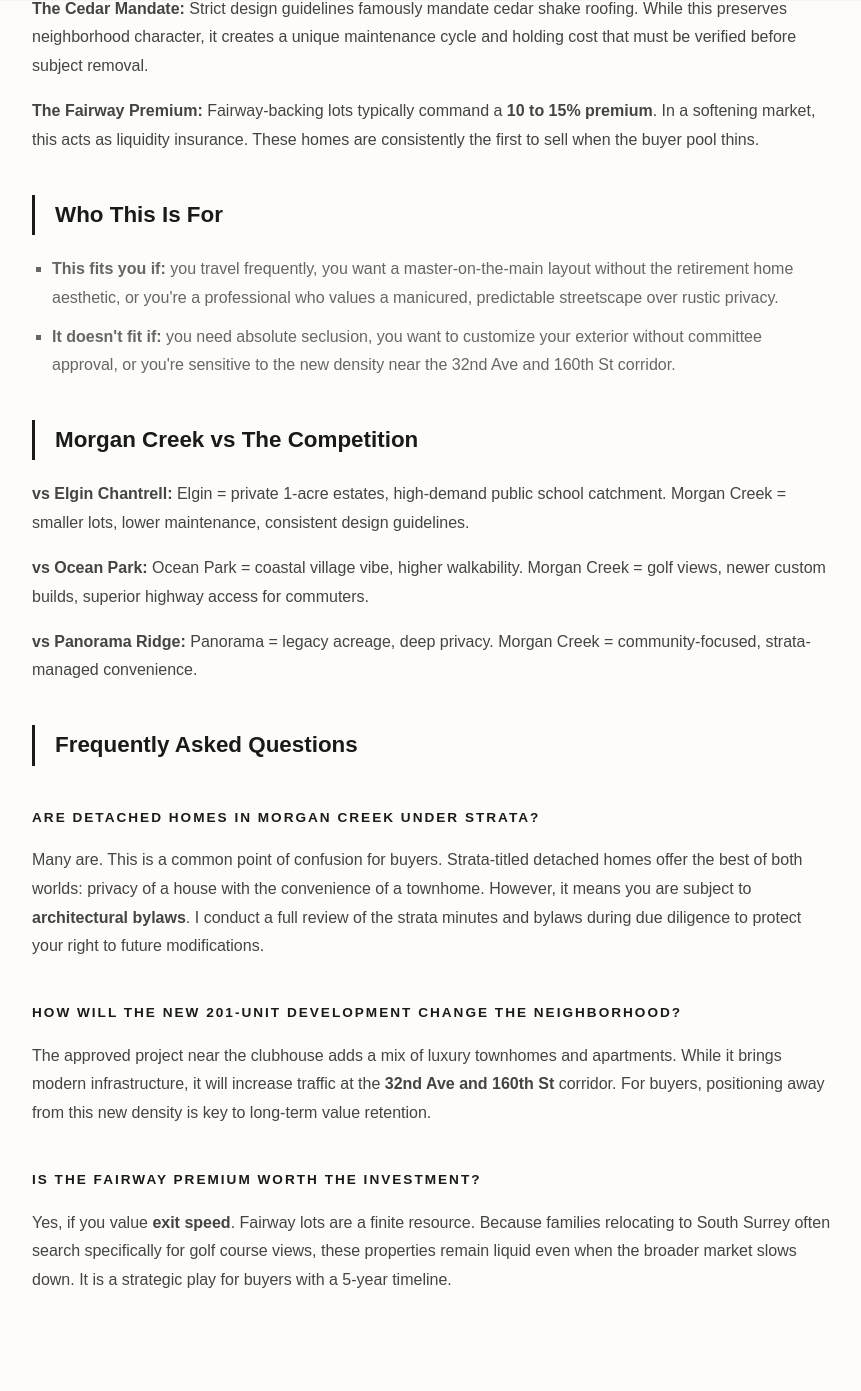
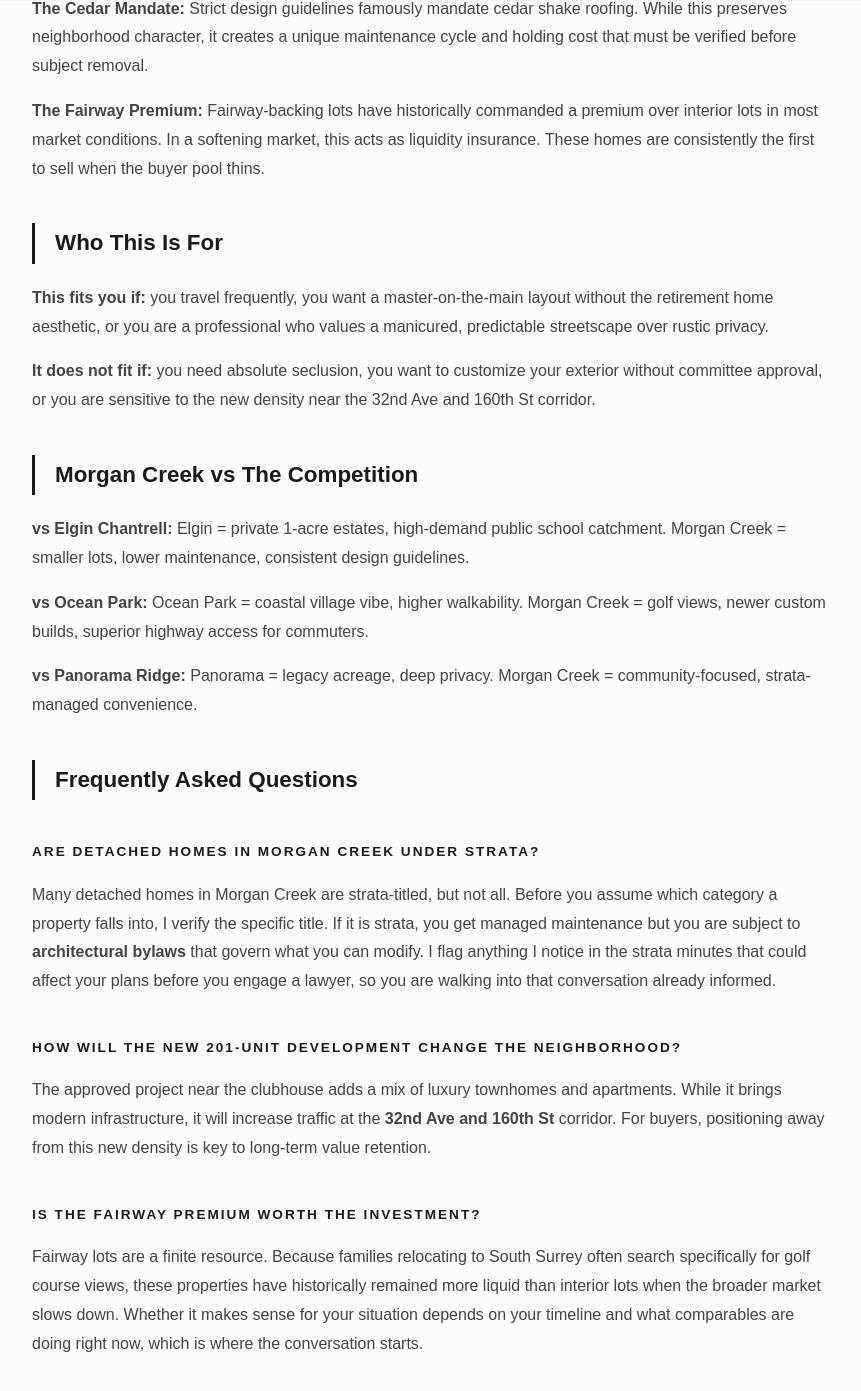
Before and after one commit to gvancouverhomes/tanvirbhupal-site, a Jekyll site: the page built from neighbourhoods/morgan-creek.md, in a window 1280 px wide and 1400 px high, scrolled down 804 px. Shown: the top 1391 px of the window, without its empty margins (208-1069 px from the left). Built offline with Jekyll 4.4.1, drawn with Linux system fonts in a browser that asks for light colours; some of the changed text lies outside the part shown.

Commit message:
Update Morgan Creek neighborhood description and FAQs
better language

```diff
--- a/neighbourhoods/morgan-creek.md
+++ b/neighbourhoods/morgan-creek.md
@@ -1,7 +1,7 @@
 ---
 layout: default
 title: "Morgan Creek Real Estate Strategy | The Lock-and-Go Premium"
-description: "Strategic analysis of Morgan Creek’s golf course lifestyle, strata-detached nuances, and the impact of the 201-unit clubhouse density project."
+description: "Strategic analysis of Morgan Creek's golf course lifestyle, strata-detached nuances, and the impact of the 201-unit clubhouse density project."
 permalink: /neighbourhoods/morgan-creek/
 faq_schema: |
   {
@@ -13,23 +13,23 @@ faq_schema: |
         "name": "Are detached homes in Morgan Creek under strata?",
         "acceptedAnswer": {
           "@type": "Answer",
-          "text": "Many detached executive homes in Morgan Creek are strata-titled. This provides professional landscaping and exterior consistency, but it also means owners must follow strict architectural bylaws, such as the mandate for cedar shake roofing. I verify the specific title for every property to ensure the maintenance structure aligns with your lifestyle."
+          "text": "Many detached homes in Morgan Creek are strata-titled, but not all. Before you assume which category a property falls into, I verify the specific title. If it is strata, you get managed maintenance but you are subject to architectural bylaws that govern what you can modify. I flag anything I notice in the strata minutes that could affect your plans before you engage a lawyer, so you are walking into that conversation already informed."
         }
       },
       {
         "@type": "Question",
-        "name": "How does the new townhouse development impact property values?",
+        "name": "How will the new 201-unit development change the neighborhood?",
         "acceptedAnswer": {
           "@type": "Answer",
-          "text": "The 2026 approval of a 201-unit project near the clubhouse has introduced a new density tier. While this increases local traffic at 32nd Ave, it also validates Morgan Creek as the premier hub for downsizers who want to stay in the community. Strategic buyers are prioritizing fairway-backing lots that are shielded from this new density."
+          "text": "The approved project near the clubhouse adds a mix of luxury townhomes and apartments. While it brings modern infrastructure, it will increase traffic at the 32nd Ave and 160th St corridor. For buyers, positioning away from this new density is key to long-term value retention."
         }
       },
       {
         "@type": "Question",
-        "name": "Is a fairway-backing lot a better investment than an interior lot?",
+        "name": "Is the fairway premium worth the investment?",
         "acceptedAnswer": {
           "@type": "Answer",
-          "text": "Historically, fairway lots command a 10 to 15% price premium. While the entry cost is higher, they benefit from a 'fixed supply.' This creates a defensive price floor and results in faster resale velocity compared to interior lots during balanced or buyer-favoured markets."
+          "text": "Fairway lots are a finite resource. Because families relocating to South Surrey often search specifically for golf course views, these properties have historically remained more liquid than interior lots when the broader market slows down. Whether it makes sense for your situation depends on your timeline and what comparables are doing right now, which is where the conversation starts."
         }
       }
     ]
@@ -52,7 +52,6 @@ faq_schema: |
   .audit-text { font-size: 0.95rem; color: #444; margin-bottom: 1.5rem; max-width: 650px; line-height: 1.6; }
   .audit-btn { display: inline-block; padding: 14px 28px; background: var(--dark); color: #fff !important; text-decoration: none; font-size: 0.8rem; font-weight: bold; letter-spacing: 1px; transition: background 0.2s ease; border: 1px solid var(--dark); white-space: nowrap; }
 
-  /* Navigation Grid Styles */
   .nav-section { padding: 80px 20px; border-top: 1px solid var(--border); background: var(--bg-alt); margin-top: 80px; }
   .nav-section-title { font-size: 0.75rem; text-transform: uppercase; letter-spacing: 3px; color: var(--meta); margin-bottom: 40px; text-align: center; }
   .nav-grid { display: grid; grid-template-columns: repeat(auto-fit, minmax(200px, 1fr)); gap: 20px; max-width: 1100px; margin: 0 auto; }
@@ -72,7 +71,7 @@ faq_schema: |
 
 <article class="intel-container">
   <header>
-    <h1 class="intel-header">Morgan Creek: South Surrey’s Strategic Golf Course Community</h1>
+    <h1 class="intel-header">Morgan Creek: South Surrey's Strategic Golf Course Community</h1>
     <p class="intel-sub">Is the fairway premium worth it, or should you save $200K+ on an interior lot?</p>
   </header>
 
@@ -80,17 +79,17 @@ faq_schema: |
     <p>Morgan Creek is often marketed as fully built-out, but 2026 brings a major shift. With a 201-unit project (82 townhomes and 119 apartments) approved near the clubhouse, understanding the exact position of your lot matters more than ever. <strong>If you buy here, are you buying the view, or the insurance that you can sell it in 5 years?</strong></p>
 
     <p>This is where executive families and downsizers land when they want the security of a manicured community without the 1-acre maintenance burden of Elgin Chantrell.</p>
-<p style="font-size: 0.95rem; color: var(--mid); margin-bottom: 40px;">Thinking about Morgan Creek? <a href="/contact" style="color: var(--dark); text-decoration: underline;">Start with a conversation →</a></p>
+
+    <p style="font-size: 0.95rem; color: var(--mid); margin-bottom: 40px;">Thinking about Morgan Creek? <a href="/contact" style="color: var(--dark); text-decoration: underline;">Start with a conversation →</a></p>
+
     <h2 class="section-title">What You're Actually Buying</h2>
     <p><strong>The Strata Hybrid:</strong> Many detached executive homes here are strata-detached. You own the structure, but professional management handles landscaping and snow removal. It is the ultimate lock-and-go for frequent travelers, but it means your modifications are subject to <strong>architectural bylaws</strong>.</p>
     <p><strong>The Cedar Mandate:</strong> Strict design guidelines famously mandate cedar shake roofing. While this preserves neighborhood character, it creates a unique maintenance cycle and holding cost that must be verified before subject removal.</p>
-    <p><strong>The Fairway Premium:</strong> Fairway-backing lots typically command a <strong>10 to 15% premium</strong>. In a softening market, this acts as liquidity insurance. These homes are consistently the first to sell when the buyer pool thins.</p>
+    <p><strong>The Fairway Premium:</strong> Fairway-backing lots have historically commanded a premium over interior lots in most market conditions. In a softening market, this acts as liquidity insurance. These homes are consistently the first to sell when the buyer pool thins.</p>
 
     <h2 class="section-title">Who This Is For</h2>
-    <ul class="metric-list">
-      <li><strong>This fits you if:</strong> you travel frequently, you want a master-on-the-main layout without the retirement home aesthetic, or you're a professional who values a manicured, predictable streetscape over rustic privacy.</li>
-      <li><strong>It doesn't fit if:</strong> you need absolute seclusion, you want to customize your exterior without committee approval, or you're sensitive to the new density near the 32nd Ave and 160th St corridor.</li>
-    </ul>
+    <p><strong>This fits you if:</strong> you travel frequently, you want a master-on-the-main layout without the retirement home aesthetic, or you are a professional who values a manicured, predictable streetscape over rustic privacy.</p>
+    <p><strong>It does not fit if:</strong> you need absolute seclusion, you want to customize your exterior without committee approval, or you are sensitive to the new density near the 32nd Ave and 160th St corridor.</p>
 
     <h2 class="section-title">Morgan Creek vs The Competition</h2>
     <p><strong>vs Elgin Chantrell:</strong> Elgin = private 1-acre estates, high-demand public school catchment. Morgan Creek = smaller lots, lower maintenance, consistent design guidelines.</p>
@@ -100,20 +99,20 @@ faq_schema: |
     <h2 class="section-title">Frequently Asked Questions</h2>
 
     <h3 class="metric-label">Are detached homes in Morgan Creek under strata?</h3>
-    <p>Many are. This is a common point of confusion for buyers. Strata-titled detached homes offer the best of both worlds: privacy of a house with the convenience of a townhome. However, it means you are subject to <strong>architectural bylaws</strong>. I conduct a full review of the strata minutes and bylaws during due diligence to protect your right to future modifications.</p>
+    <p>Many detached homes in Morgan Creek are strata-titled, but not all. Before you assume which category a property falls into, I verify the specific title. If it is strata, you get managed maintenance but you are subject to <strong>architectural bylaws</strong> that govern what you can modify. I flag anything I notice in the strata minutes that could affect your plans before you engage a lawyer, so you are walking into that conversation already informed.</p>
 
     <h3 class="metric-label">How will the new 201-unit development change the neighborhood?</h3>
     <p>The approved project near the clubhouse adds a mix of luxury townhomes and apartments. While it brings modern infrastructure, it will increase traffic at the <strong>32nd Ave and 160th St</strong> corridor. For buyers, positioning away from this new density is key to long-term value retention.</p>
 
     <h3 class="metric-label">Is the fairway premium worth the investment?</h3>
-    <p>Yes, if you value <strong>exit speed</strong>. Fairway lots are a finite resource. Because families relocating to South Surrey often search specifically for golf course views, these properties remain liquid even when the broader market slows down. It is a strategic play for buyers with a 5-year timeline.</p>
+    <p>Fairway lots are a finite resource. Because families relocating to South Surrey often search specifically for golf course views, these properties have historically remained more liquid than interior lots when the broader market slows down. Whether it makes sense for your situation depends on your timeline and what comparables are doing right now, which is where the conversation starts.</p>
   </section>
 </article>
 
 <aside class="nav-section">
   <div style="max-width: 1100px; margin: 0 auto;">
-    <p class="nav-section-title">Explore More Neighbourhood Intelligence</p>
-    <nav class="nav-grid">
+    <h2 class="nav-section-title">Compare Strategic Locations</h2>
+    <nav class="nav-grid" aria-label="Neighbourhood navigation">
       <a href="/neighbourhoods/elgin-chantrell/" class="nav-card">
         <span class="nav-tag">Prestige with Velocity</span>
         <span class="nav-name">Elgin Chantrell &rarr;</span>
@@ -122,16 +121,16 @@ faq_schema: |
         <span class="nav-tag">The Coastal Monopoly</span>
         <span class="nav-name">Ocean Park &rarr;</span>
       </a>
+      <a href="/neighbourhoods/panorama-ridge/" class="nav-card">
+        <span class="nav-tag">The Legacy Hold</span>
+        <span class="nav-name">Panorama Ridge &rarr;</span>
+      </a>
       <a href="/neighbourhoods/grandview-heights/" class="nav-card">
         <span class="nav-tag">The Modern Hub</span>
         <span class="nav-name">Grandview Heights &rarr;</span>
       </a>
-      <a href="/neighbourhoods/panorama-ridge/" class="nav-card">
-        <span class="nav-tag">The Legacy Hold</span>
-        <span class="nav-name">Panorama Ridge &rarr;</span>
-      </a>
       <a href="/neighbourhoods/fraser-heights/" class="nav-card">
-        <span class="nav-tag">The Yield Play</span>
+        <span class="nav-tag">The Overlooked Summit</span>
         <span class="nav-name">Fraser Heights &rarr;</span>
       </a>
     </nav>
@@ -146,7 +145,7 @@ faq_schema: |
     </div>
     <div class="audit-body">
       <p class="audit-text">
-        Morgan Creek’s golf-course estates and luxury low-maintenance villas are South Surrey’s go-to for buyers who want less upkeep without compromising on prestige. If you're thinking about buying, selling, or just want to understand what your property is worth in today's market, let's talk.
+        Morgan Creek's golf-course estates and luxury low-maintenance villas are South Surrey's go-to for buyers who want less upkeep without compromising on prestige. If you are thinking about buying, selling, or just want to understand what your property is worth in today's market, let's talk.
       </p>
       <p class="audit-text" style="font-size: 0.85rem; color: var(--mid);">
         No pitch. Just straight answers. tanvir@tanvirbhupal.com | 604-897-7826
```
